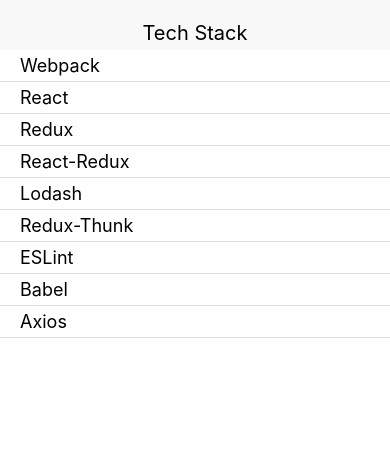
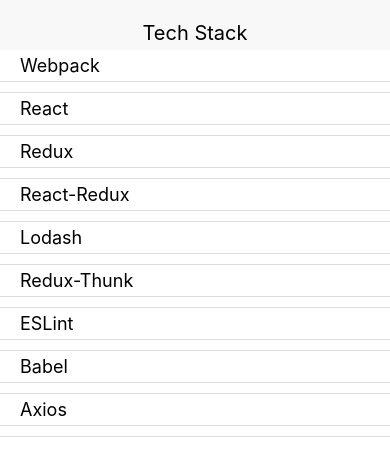
Before and after one commit to impomales/tech-stack, a React Native app: screen / in a window 390 px wide. Shown: the top 476 px of the page. Built offline with nearby package versions, Linux system fonts and the light colour scheme.

Commit message:
add animation to expansion

```diff
--- a/src/components/ListItem.js
+++ b/src/components/ListItem.js
@@ -1,5 +1,11 @@
-import React from 'react';
-import { Text, StyleSheet, View, TouchableWithoutFeedback } from 'react-native';
+import React, { Component } from 'react';
+import {
+  Text,
+  StyleSheet,
+  View,
+  TouchableWithoutFeedback,
+  LayoutAnimation
+} from 'react-native';
 import { connect } from 'react-redux';
 import { CardSection } from './common';
 import * as actions from '../actions';
@@ -11,17 +17,29 @@
   }
 });
 
-const ListItem = ({ library, selectLibrary, expanded }) => (
+class ListItem extends Component {
+  componentDidUpdate() {
+    LayoutAnimation.spring();
+  }
+
+  render() {
+    const { library, selectLibrary, expanded } = this.props;
+    return (
       <TouchableWithoutFeedback onPress={() => selectLibrary(library.item.id)}>
         <View>
           <CardSection>
             <Text style={styles.titleStyle}>{library.item.title}</Text>
           </CardSection>
-
-      {expanded && <Text>{library.item.description}</Text>}
+          <CardSection>
+            {expanded && (
+              <Text style={{ flex: 1 }}>{library.item.description}</Text>
+            )}
+          </CardSection>
         </View>
       </TouchableWithoutFeedback>
     );
+  }
+}
 
 const mapStateToProps = (state, ownProps) => {
   const expanded = state.selectedLibraryId === ownProps.library.item.id;
```
Lines whose indentation alone changed are shown as unchanged.
